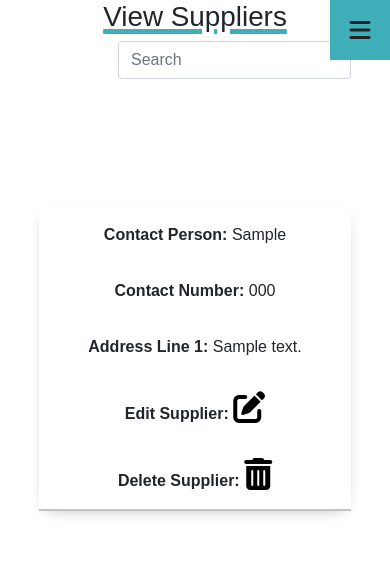
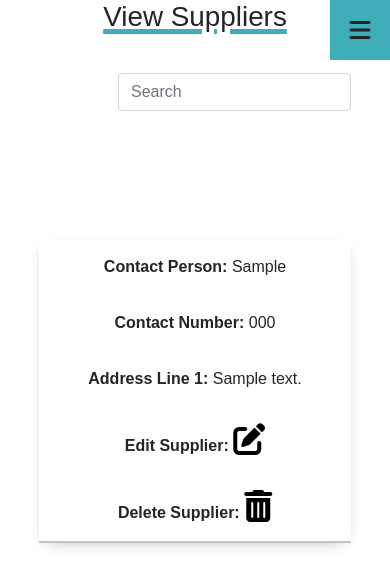
Before and after one commit to paolo-fuentes/cordero-dental-system, a Django app: page /supplierList in a window 390 px wide. Shown: the top 587 px of the page. Run offline with Django 3.2, Linux system fonts and the light colour scheme; tables that the repository leaves empty hold one stand-in row (values such as "Sample post"); some libraries are stand-ins or nearby versions.

Commit message:
fixed responsiveness of search by decreasing padding in table cells

```diff
--- a/dental_system/dentalapp/static/css/style.css
+++ b/dental_system/dentalapp/static/css/style.css
@@ -167,7 +167,7 @@ nav ul li a:hover span {
 
 .table-container table td,
 .table-container table th {
-    padding: 16px 32px;
+    padding: 16px 20px;
     text-align: center;
 }
 
@@ -176,6 +176,7 @@ nav ul li a:hover span {
 }
 
 .searchContainer {
+    padding-top: 2rem;
     display: flex;
     margin: 0 10%;
     justify-content: flex-end;
```
